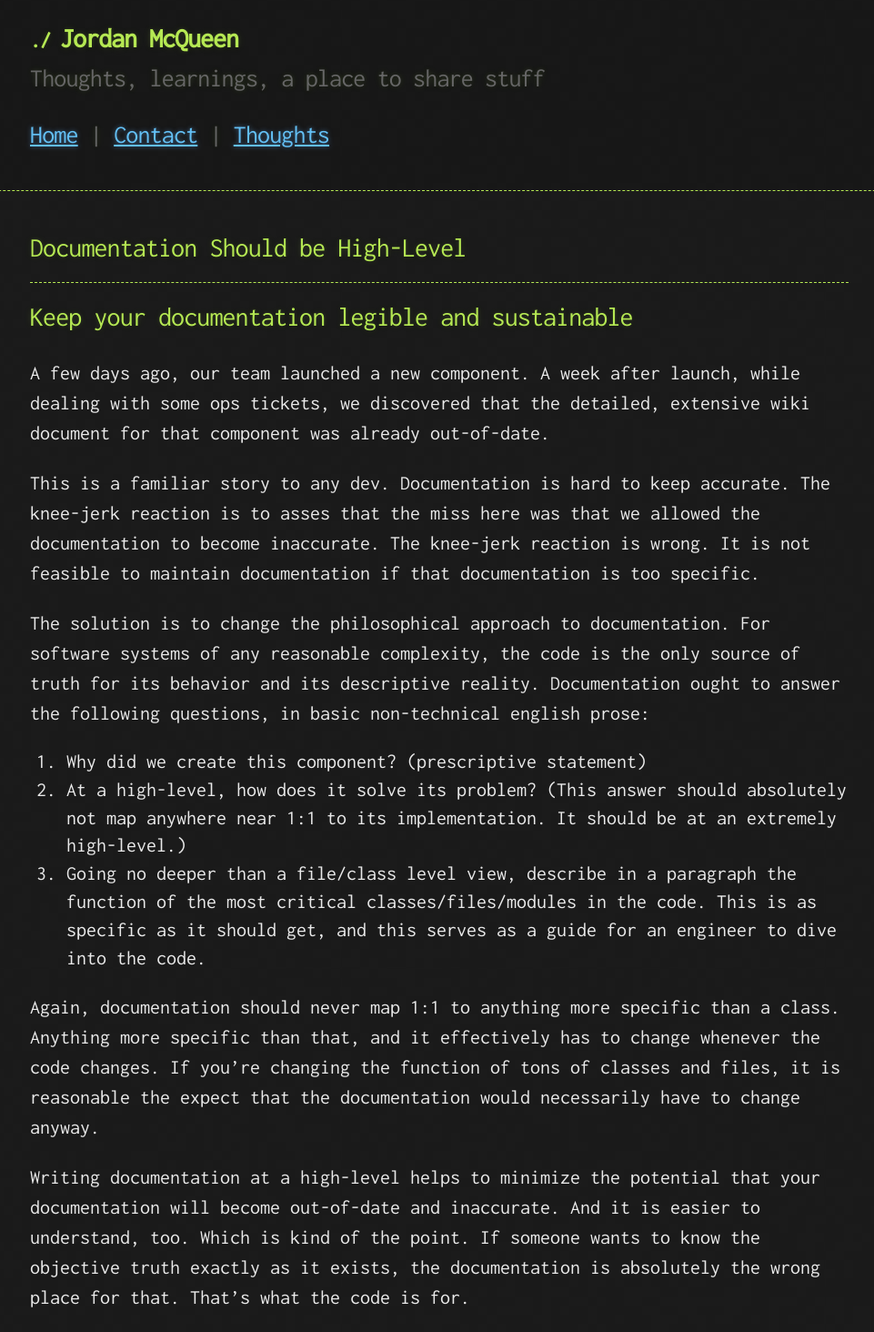
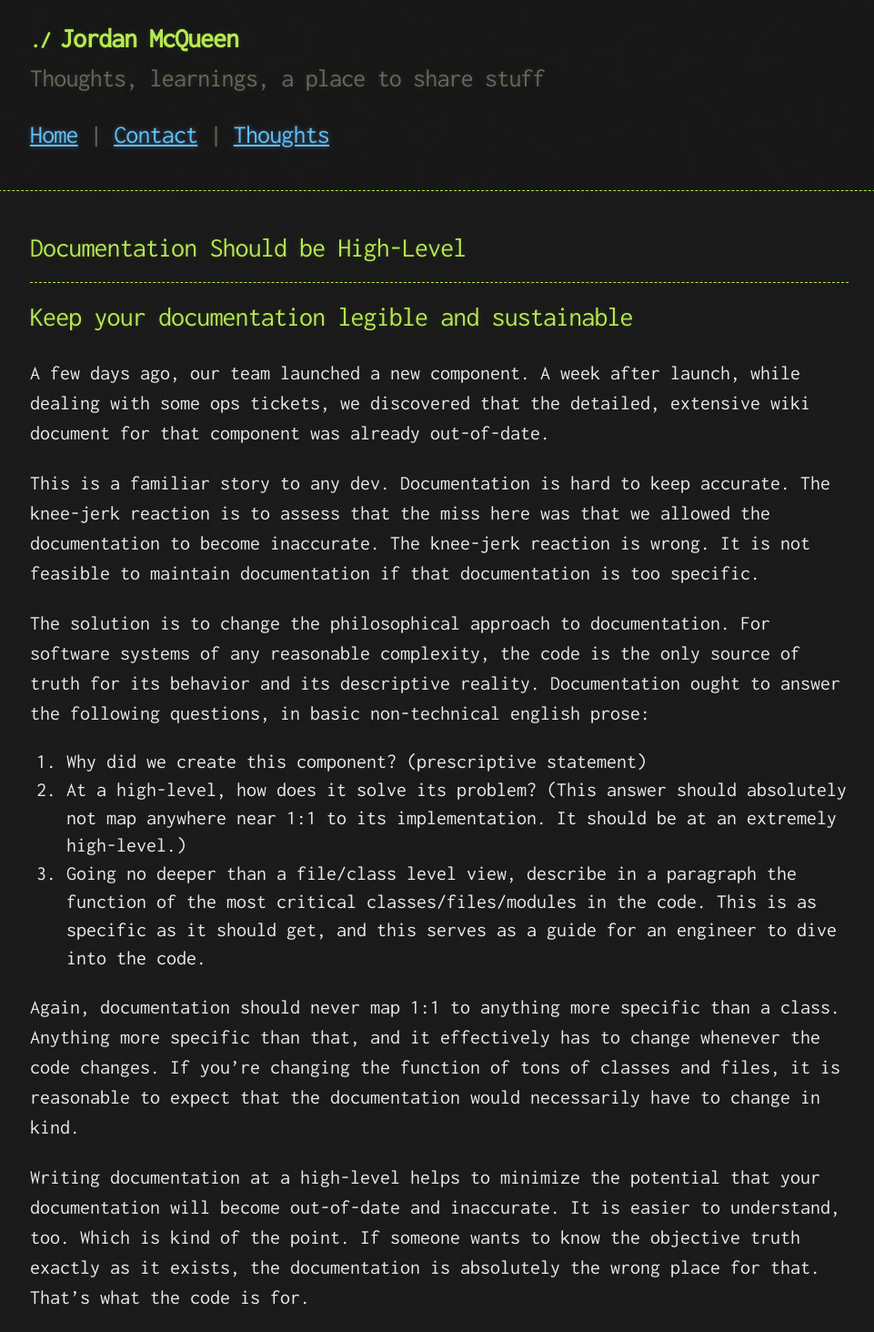
Before and after one commit to mcqueenjordan/mcqueenjordan.github.io, a Jekyll site: the page built from _thought/documentation-should-be-high-level.md, in a window 1280 px wide. Shown: the whole page at 91% size, without its empty margins (157-1118 px from the left). Built offline with Jekyll 4.4.1, drawn with Linux system fonts in a browser that asks for light colours.

Commit message:
correct typos

```diff
--- a/_thought/documentation-should-be-high-level.md
+++ b/_thought/documentation-should-be-high-level.md
@@ -12,7 +13,7 @@ dealing with some ops tickets, we discovered that the detailed, extensive wiki
 document for that component was already out-of-date.
 
 This is a familiar story to any dev. Documentation is hard to keep accurate.
-The knee-jerk reaction is to asses that the miss here was that we allowed the
+The knee-jerk reaction is to assess that the miss here was that we allowed the
 documentation to become inaccurate. The knee-jerk reaction is wrong. It is not
 feasible to maintain documentation if that documentation is too specific.
 
@@ -33,11 +34,11 @@ into the code.
 Again, documentation should never map 1:1 to anything more specific than a
 class. Anything more specific than that, and it effectively has to change
 whenever the code changes. If you're changing the function of tons of classes
-and files, it is reasonable the expect that the documentation would necessarily
-have to change anyway.
+and files, it is reasonable to expect that the documentation would necessarily
+have to change in kind.
 
 Writing documentation at a high-level helps to minimize the potential that your
-documentation will become out-of-date and inaccurate. And it is easier to
+documentation will become out-of-date and inaccurate. It is easier to
 understand, too. Which is kind of the point. If someone wants to know the
 objective truth exactly as it exists, the documentation is absolutely the wrong
 place for that. That's what the code is for.
```
Also changed, not shown: other parts of _thought/documentation-should-be-high-level.md (+2 -1 lines).
